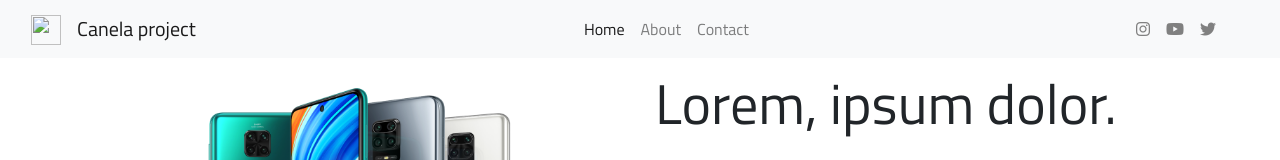
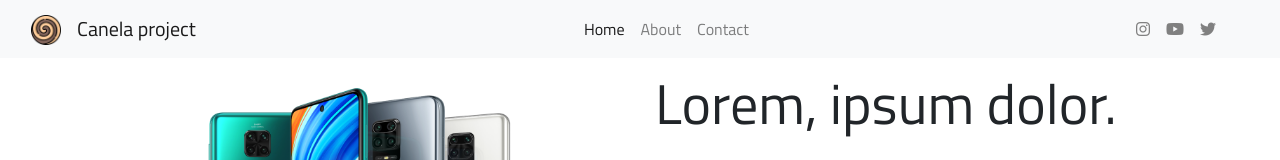
Before and after one commit to rcanelav/telefono, a plain HTML site: page index.html in a window 1280 px wide. Shown: the top 160 px of the page. Drawn offline with nearby package versions, Linux system fonts and the light colour scheme; the site is published under a folder, as on GitHub Pages, so addresses that start at the root find nothing.

Commit message:
Se agrego el logo

```diff
--- a/index.html
+++ b/index.html
@@ -38,7 +38,7 @@
         <div class="container">
 
             <a class="navbar-brand" href="#">
-                <img src="/img/cinna.png" width="30" height="30" alt="" loading="lazy">
+                <img src="./img/cinna.png" width="30" height="30" alt="" loading="lazy">
             </a>
             <a class="navbar-brand" href="#">Canela project</a>
             <button class="navbar-toggler" type="button" data-toggle="collapse" data-target="#navbarNav" aria-controls="navbarNav" aria-expanded="false" aria-label="Toggle navigation">
```
